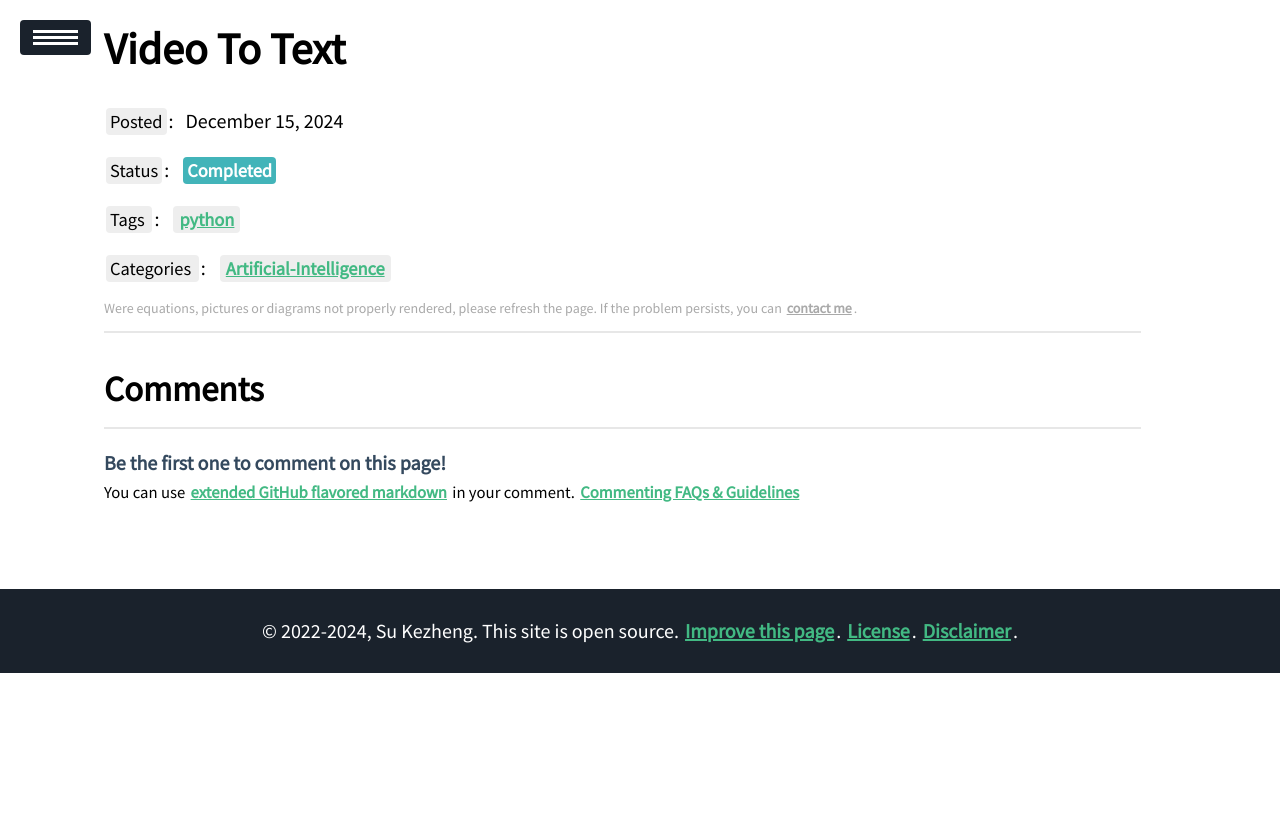
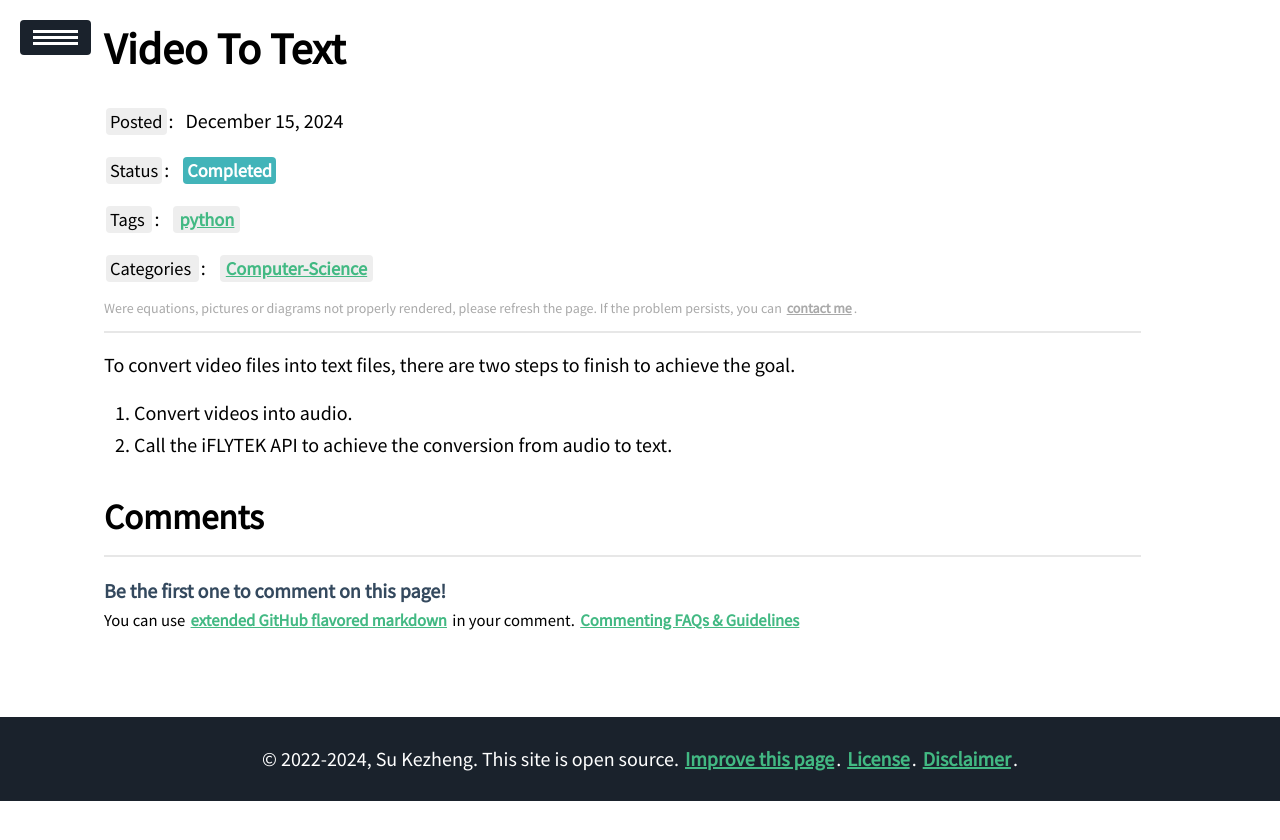
Before and after one commit to ssskz/ssskz.github.io, a Jekyll site: the page built from _posts/2024-12-15-Video-To-Text.md, in a window 1280 px wide. Shown: the top 840 px of the page. Built offline with Jekyll 4.4.1, drawn with Linux system fonts in a browser that asks for light colours; our own code applies the rules of GitHub Pages for plain Markdown files; a script that is not in the unit is left out.

Commit message:
1
Signed-off-by: ssskz <12497590+ssskz@user.noreply.gitee.com>

```diff
--- a/_posts/2024-12-15-Video-To-Text.md
+++ b/_posts/2024-12-15-Video-To-Text.md
@@ -1,10 +1,14 @@
 ---
 title: Video To Text
 commentable: true
-Edit: 2024-12-3
+Edit: 2024-12-15
 mathjax: true
 mermaid: true
 tags: python
-categories: Artificial-Intelligence
-description: Sorting is an important operation in computer programming, we will introduce ten sorting algorithms.
+categories: Computer-Science
+description: Use Python and the iFLYTEK API to convert MP4 video files into TXT text files.
 ---
+To convert video files into text files, there are two steps to finish to achieve the goal.
+
+1. Convert videos into audio.
+2. Call the iFLYTEK API to achieve the conversion from audio to text.
```
